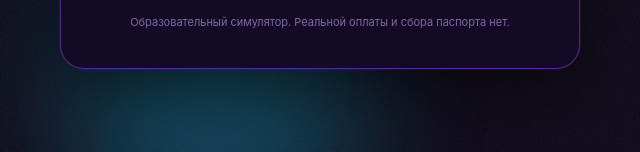
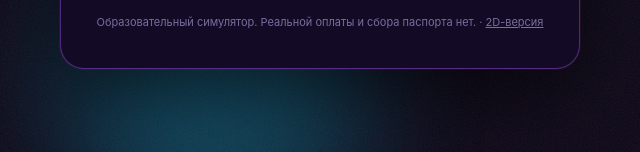
Before and after one commit to MAKIAVELLI-maker/grower3d, a plain HTML site: page index.html in a window 1280 px wide. Shown: the part 645-797 px from the top of the page, 320-960 px from the left. Drawn offline with Linux system fonts and the light colour scheme.

Commit message:
2D: index.html

```diff
--- a/index.html
+++ b/index.html
@@ -73,7 +73,7 @@
       <div class="row"><button class="btn alt" id="b-out" type="button">Выйти и сменить email</button></div>
     </div>
 
-    <p class="foot">Образовательный симулятор. Реальной оплаты и сбора паспорта нет.</p>
+    <p class="foot">Образовательный симулятор. Реальной оплаты и сбора паспорта нет. · <a href="2d/" style="color:inherit">2D-версия</a></p>
   </section>
 </main>
 <script src="vendor/supabase.js"></script>
```
